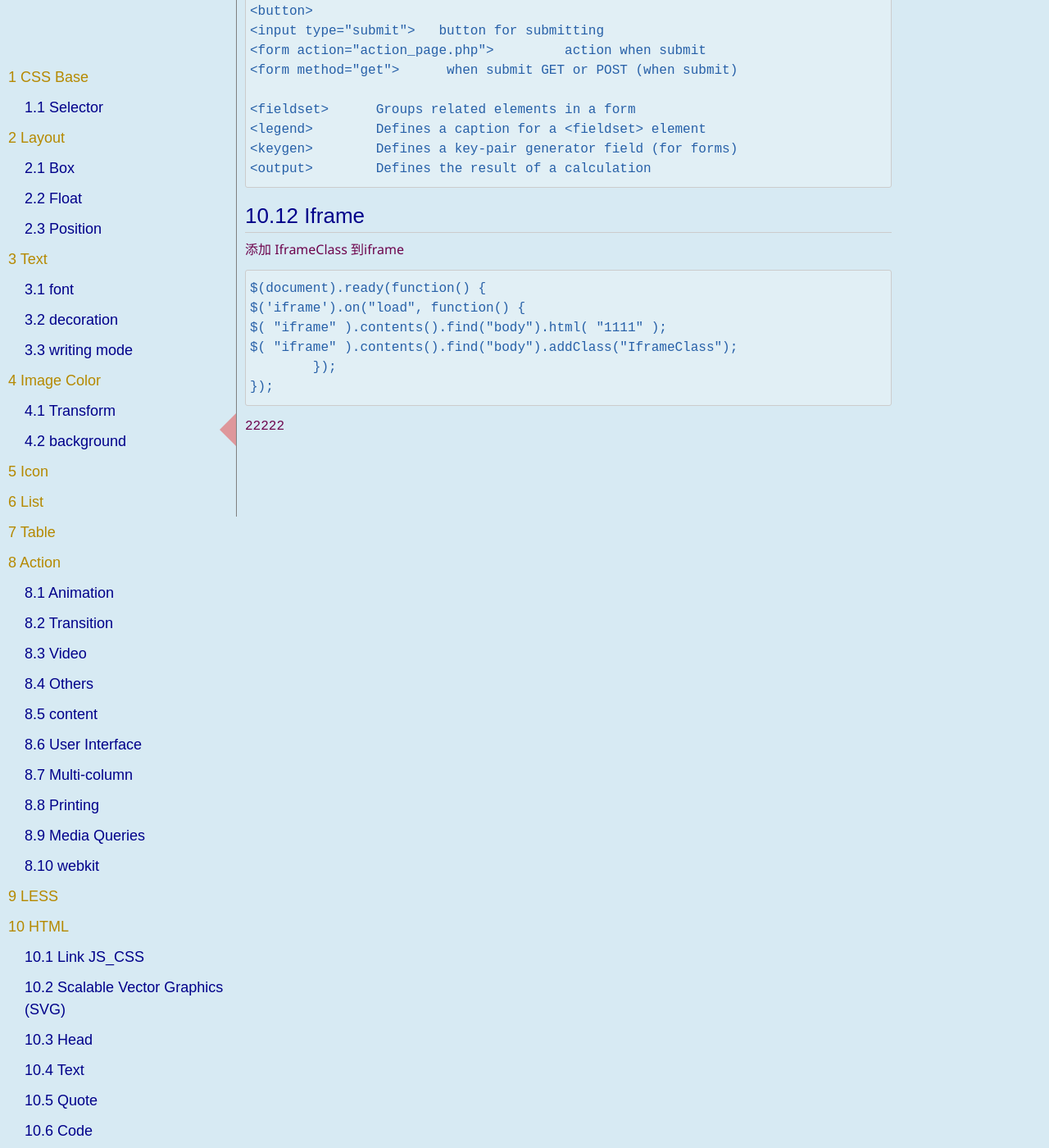
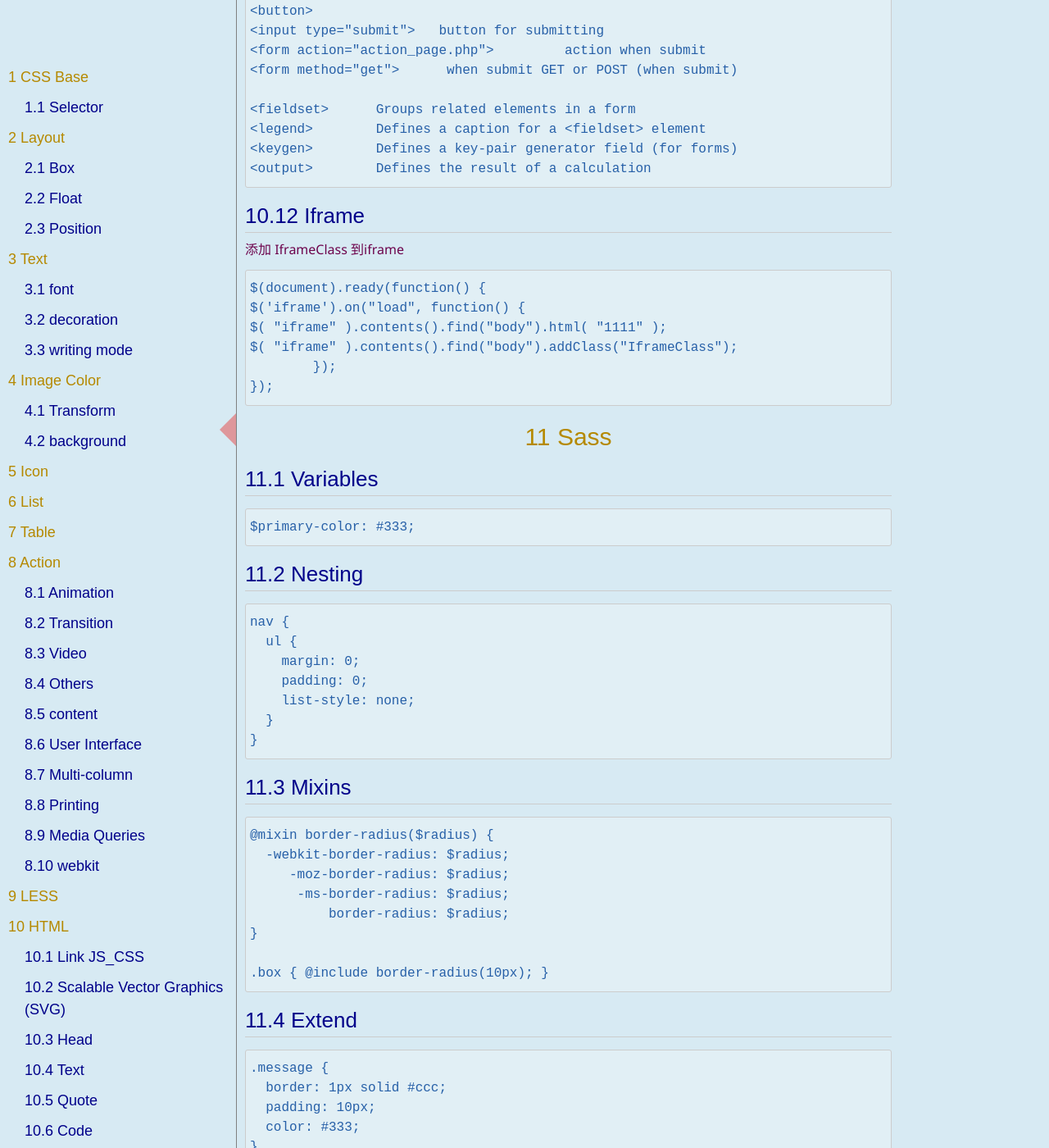
Before and after one commit to rfd3344a/rfd3344.github.io, a Jekyll site: the page built from notes/CSS.md, in a window 1280 px wide and 1400 px high, scrolled down 11074 px. Shown: the whole window at 82% size. Built offline with Jekyll 4.4.1, drawn with Linux system fonts in a browser that asks for light colours; nearby versions of some CDN libraries; some web fonts are replaced; our own code applies the rules of GitHub Pages for plain Markdown files; some of the changed text lies outside the part shown.

Commit message:
Update CSS.md

````diff
--- a/notes/CSS.md
+++ b/notes/CSS.md
@@ -471,4 +471,46 @@ $( "iframe" ).contents().find("body").addClass("IframeClass");
 });
 ```
 
-22222
+
+#  Sass
+## Variables
+```
+$primary-color: #333;
+```
+## Nesting
+```
+nav {
+  ul {
+    margin: 0;
+    padding: 0;
+    list-style: none;
+  }
+}
+```
+## Mixins
+```
+@mixin border-radius($radius) {
+  -webkit-border-radius: $radius;
+     -moz-border-radius: $radius;
+      -ms-border-radius: $radius;
+          border-radius: $radius;
+}
+
+.box { @include border-radius(10px); }
+```
+## Extend
+```
+.message {
+  border: 1px solid #ccc;
+  padding: 10px;
+  color: #333;
+}
+.success {
+  @extend .message;
+  border-color: green;
+}
+```
+## Operators
+```
+width: 300px / 960px * 100%;
+```
````
